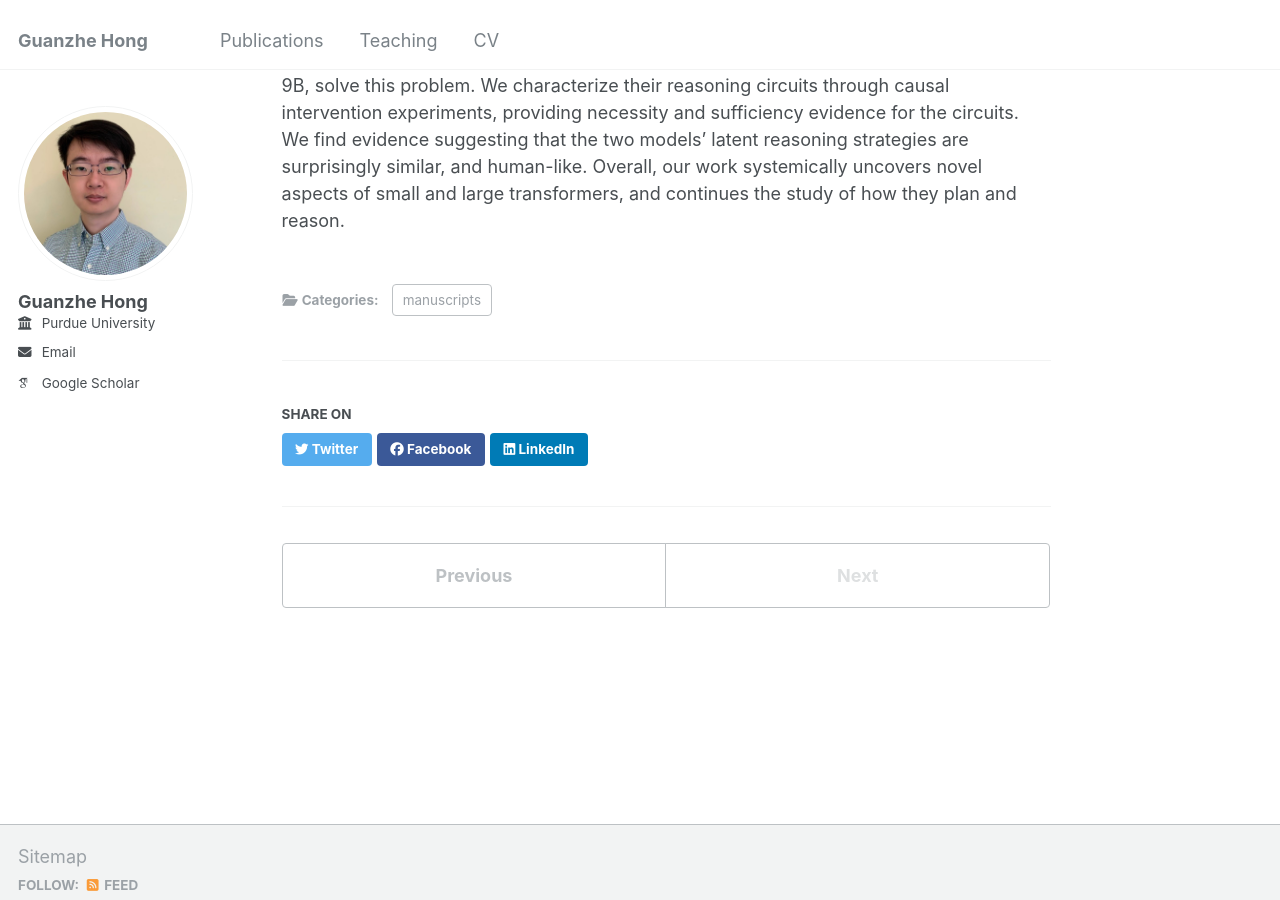
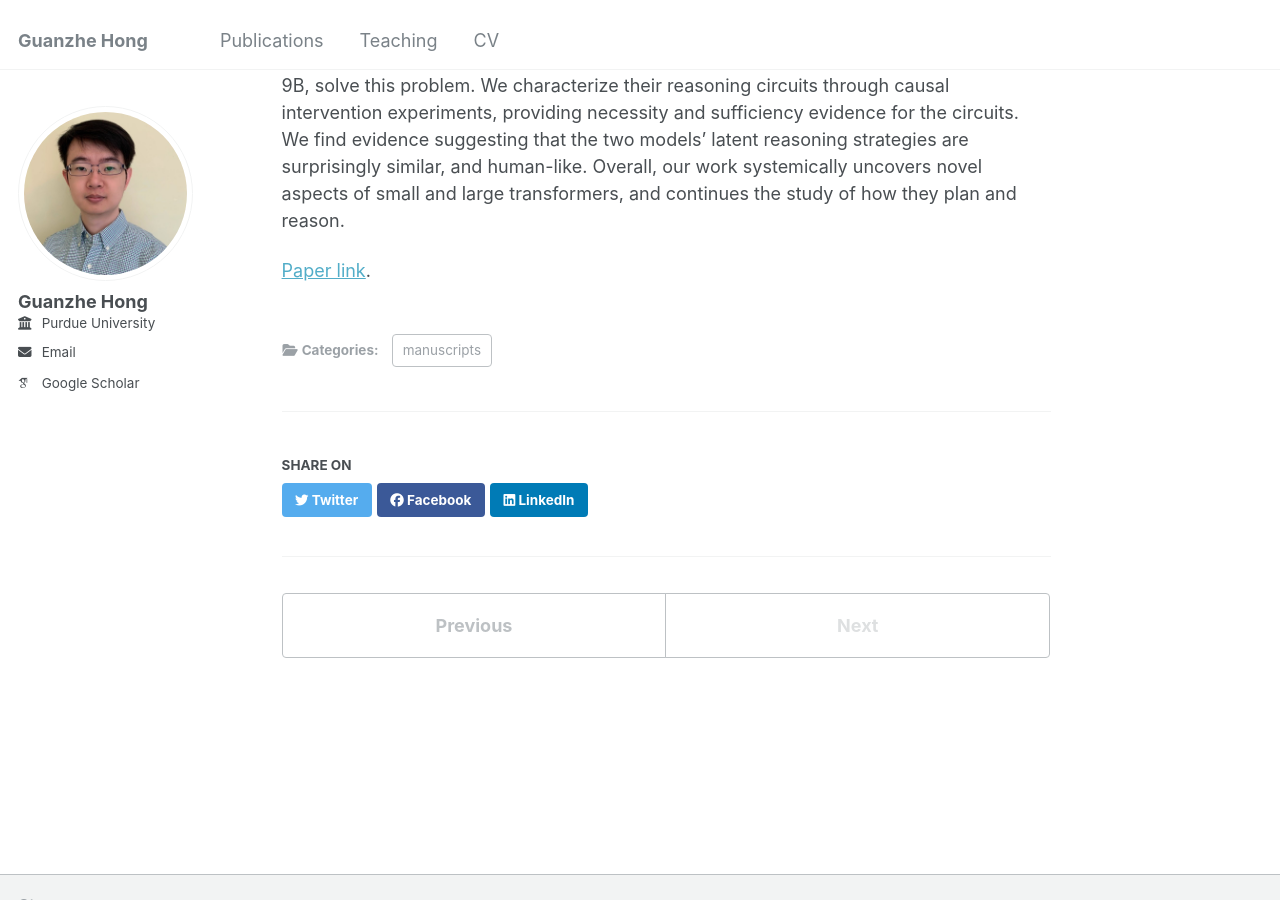
Before and after one commit to guanzhehong/guanzhehong, a Jekyll site: the page built from _publications/2024-12-10-propLogic_transformers.md, in a window 1280 px wide and 900 px high, scrolled down 429 px. Built offline with Jekyll 4.4.1, drawn with Linux system fonts in a browser that asks for light colours; some web fonts are replaced.

Commit message:
Update 2024-12-10-propLogic_transformers.md

```diff
--- a/_publications/2024-12-10-propLogic_transformers.md
+++ b/_publications/2024-12-10-propLogic_transformers.md
@@ -3,10 +3,12 @@ title: "How Transformers Solve Propositional Logic: A Mechanistic Analysis"
 collection: publications
 category: manuscripts
 permalink: /publication/2024-12-10-propLogic_transformers
-excerpt: 'Guanzhe Hong, Nishanth Dikkala, Enming Luo, Cyrus Rashtchian, Xin Wang, Rina Panigrahy'
+excerpt: '**Guanzhe Hong**, Nishanth Dikkala, Enming Luo, Cyrus Rashtchian, Xin Wang, Rina Panigrahy'
 date: 2024-11-04
 venue: 'arXiv Preprint'
 paperurl: 'https://arxiv.org/abs/2411.04105v3'
 ---
 
 Large language models (LLMs) have shown amazing performance on tasks that require planning and reasoning. Motivated by this, we investigate the internal mechanisms that underpin a network's ability to perform complex logical reasoning. We first construct a synthetic propositional logic problem that serves as a concrete test-bed for network training and evaluation. Crucially, this problem demands nontrivial planning to solve. We perform our study on two fronts. First, we pursue an understanding of precisely how a three-layer transformer, trained from scratch and attains perfect test accuracy, solves this problem. We are able to identify certain "planning" and "reasoning" mechanisms in the network that necessitate cooperation between the attention blocks to implement the desired logic. Second, we study how pretrained LLMs, namely Mistral-7B and Gemma-2-9B, solve this problem. We characterize their reasoning circuits through causal intervention experiments, providing necessity and sufficiency evidence for the circuits. We find evidence suggesting that the two models' latent reasoning strategies are surprisingly similar, and human-like. Overall, our work systemically uncovers novel aspects of small and large transformers, and continues the study of how they plan and reason.
+
+[Paper link](https://arxiv.org/abs/2411.04105v3).
```
